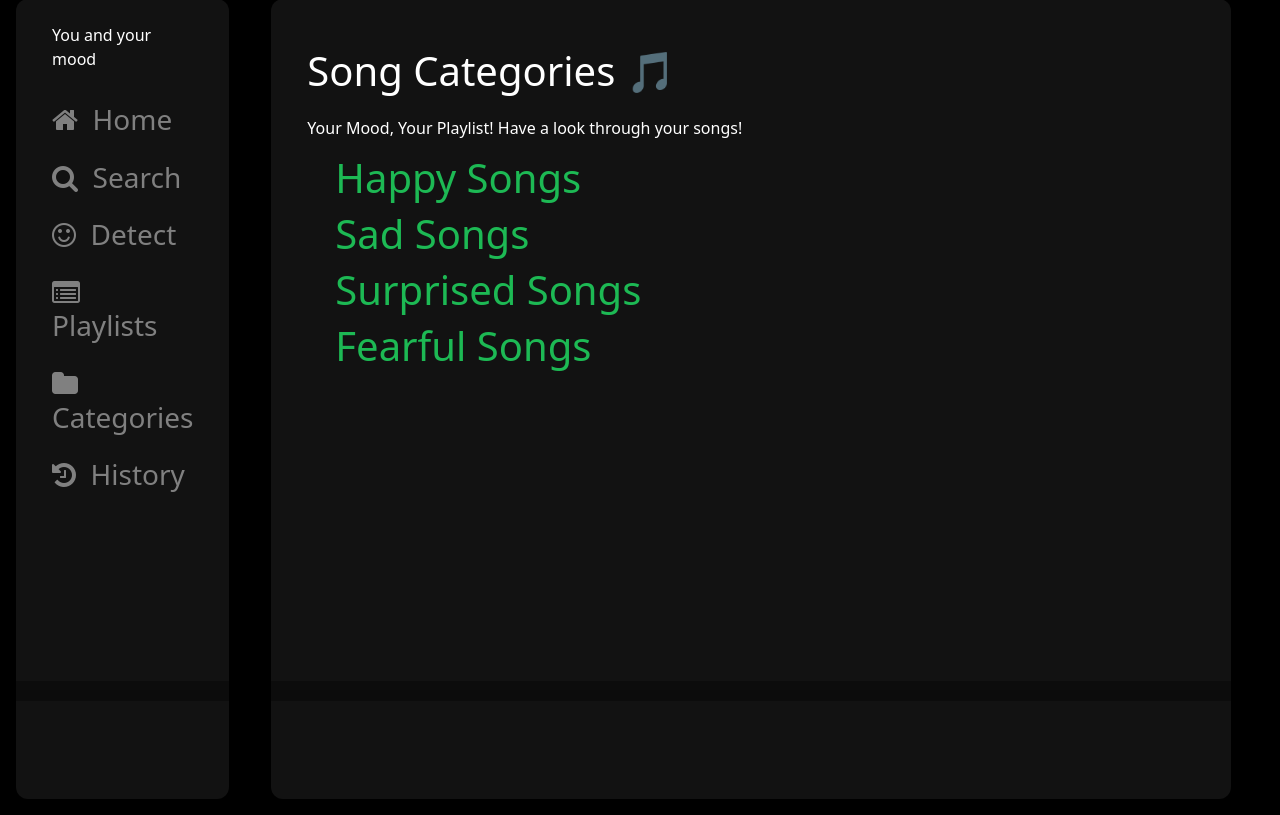
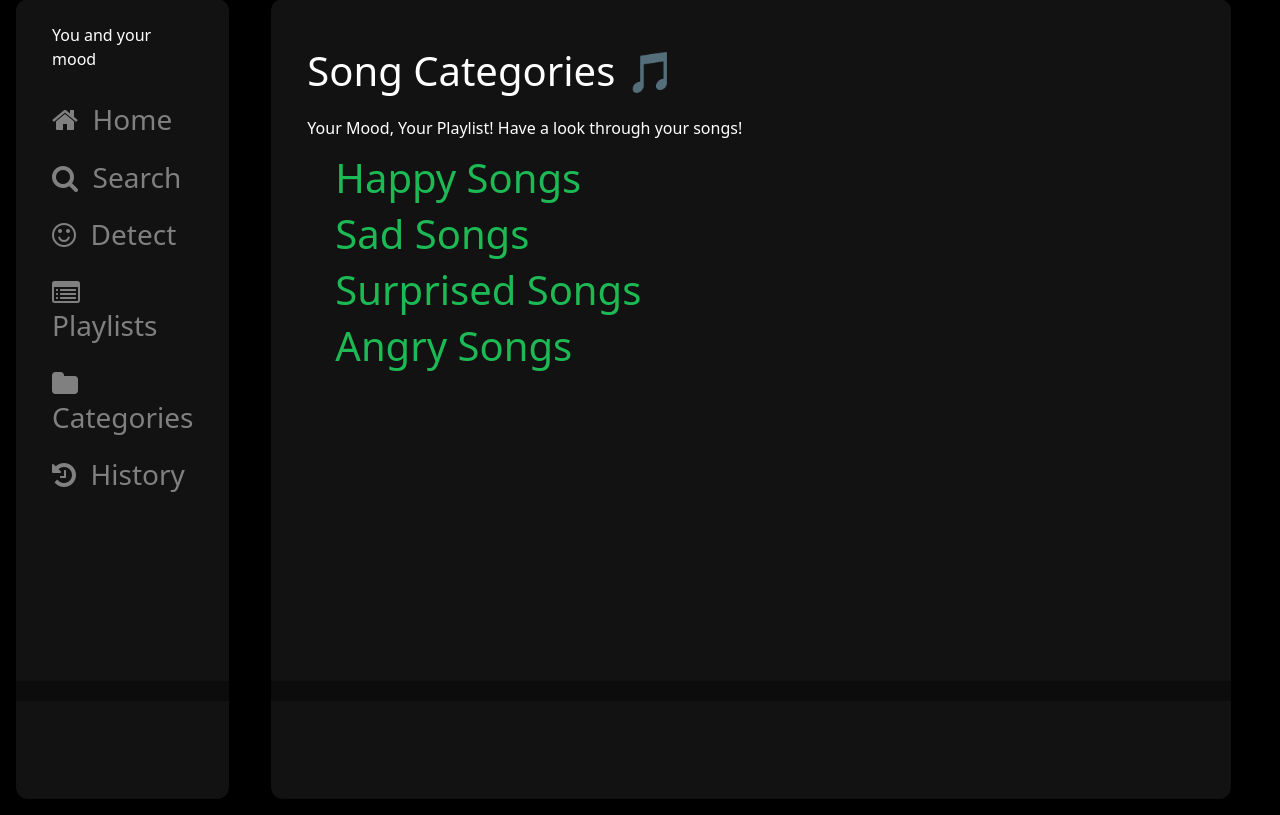
Before and after one commit to Vivek0306/Moody-Tunes, a Flask app: template templates/categories.html in a window 1280 px wide. Shown: the part 99-914 px from the top of the page. Run offline with Flask 3, Linux system fonts and the light colour scheme; the template is opened without the code that fills it, so the values that code supplies are empty.

Commit message:
updates made

```diff
--- a/app.py
+++ b/app.py
@@ -216,7 +216,7 @@ def categories():
         surprised_songs.append(track_info)
     random.shuffle(surprised_songs)
     surprised_songs = surprised_songs[:8]
-    response = get_songs_for_category("malayalam fearful songs", 8)
+    response = get_songs_for_category("malayalam angry songs", 8)
     tracks = response["tracks"]["items"]
     fear_songs = []
     for track in tracks:
--- a/templates/categories.html
+++ b/templates/categories.html
@@ -92,7 +92,7 @@
       {% endfor %}
     </div>
     <div class="row">
-      <h1 style="color: #1DB954;">Fearful Songs</h1>
+      <h1 style="color: #1DB954;">Angry Songs</h1>
       {% for track in fear_songs %}
       <div class="col-lg-3 col-sm-12 p-3 ">
         <div class="card music-sec" style="width: 16rem; background-color: #171717;">
```
